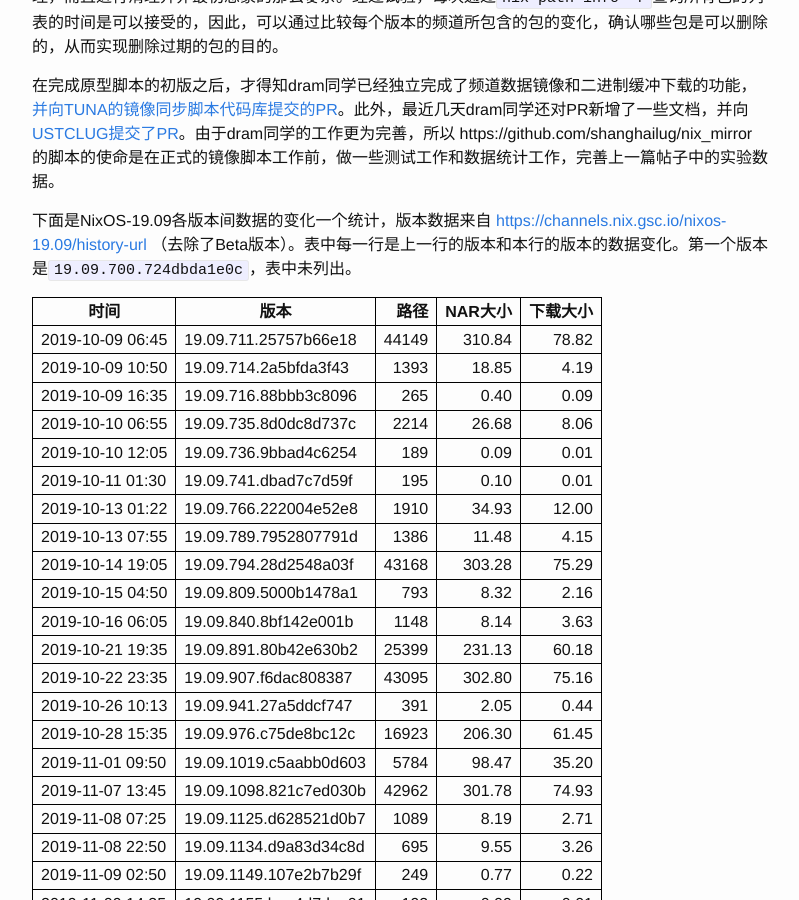
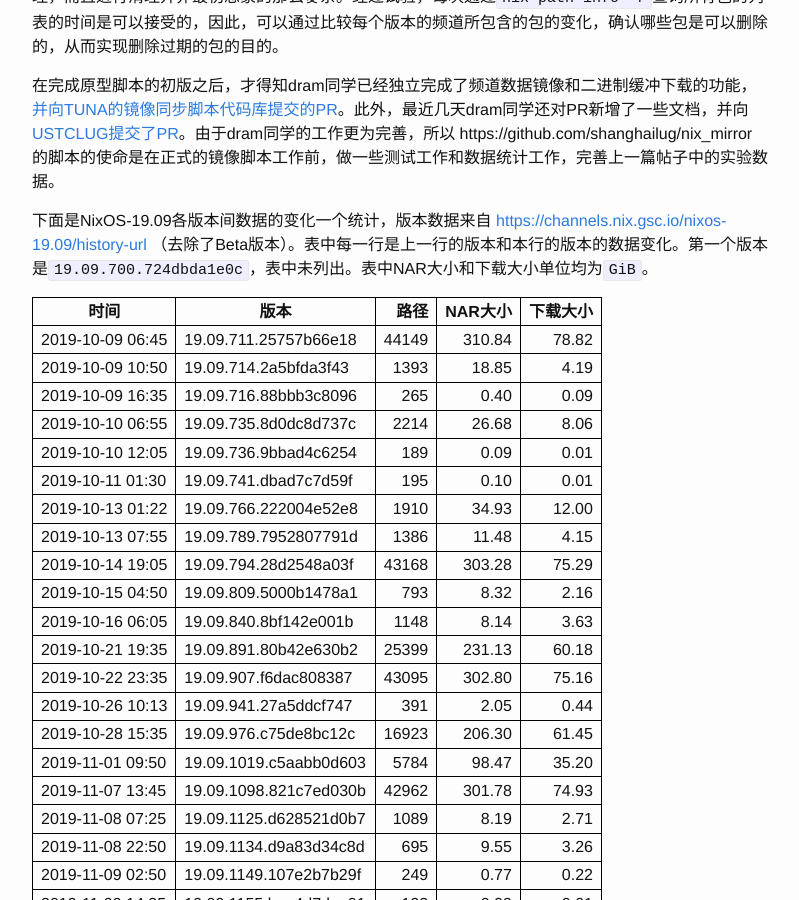
Before and after one commit to shanghailug/shanghailug.github.io, a Jekyll site: the page built from _posts/2020-01-16-nixos_mirror_cont.md, in a window 1280 px wide and 900 px high, scrolled down 425 px. Shown: the whole window, without its empty margins (238-1037 px from the left). Built offline with Jekyll 4.4.1, drawn with Linux system fonts in a browser that asks for light colours.

Commit message:
Add unit for nar & download size

```diff
--- a/_posts/2020-01-16-nixos_mirror_cont.md
+++ b/_posts/2020-01-16-nixos_mirror_cont.md
@@ -11,7 +11,7 @@ categories: discuss
 
 在完成原型脚本的初版之后，才得知dram同学已经独立完成了频道数据镜像和二进制缓冲下载的功能，[并向TUNA的镜像同步脚本代码库提交的PR][3]。此外，最近几天dram同学还对PR新增了一些文档，并向[USTCLUG提交了PR][4]。由于dram同学的工作更为完善，所以 https://github.com/shanghailug/nix_mirror 的脚本的使命是在正式的镜像脚本工作前，做一些测试工作和数据统计工作，完善上一篇帖子中的实验数据。
 
-下面是NixOS-19.09各版本间数据的变化一个统计，版本数据来自[ https://channels.nix.gsc.io/nixos-19.09/history-url ][5]（去除了Beta版本）。表中每一行是上一行的版本和本行的版本的数据变化。第一个版本是`19.09.700.724dbda1e0c`，表中未列出。
+下面是NixOS-19.09各版本间数据的变化一个统计，版本数据来自[ https://channels.nix.gsc.io/nixos-19.09/history-url ][5]（去除了Beta版本）。表中每一行是上一行的版本和本行的版本的数据变化。第一个版本是`19.09.700.724dbda1e0c`，表中未列出。表中NAR大小和下载大小单位均为`GiB`。
 
 {:class="table-with-border"}
 | 时间             | 版本                   |  路径 | NAR大小 | 下载大小 |
```
